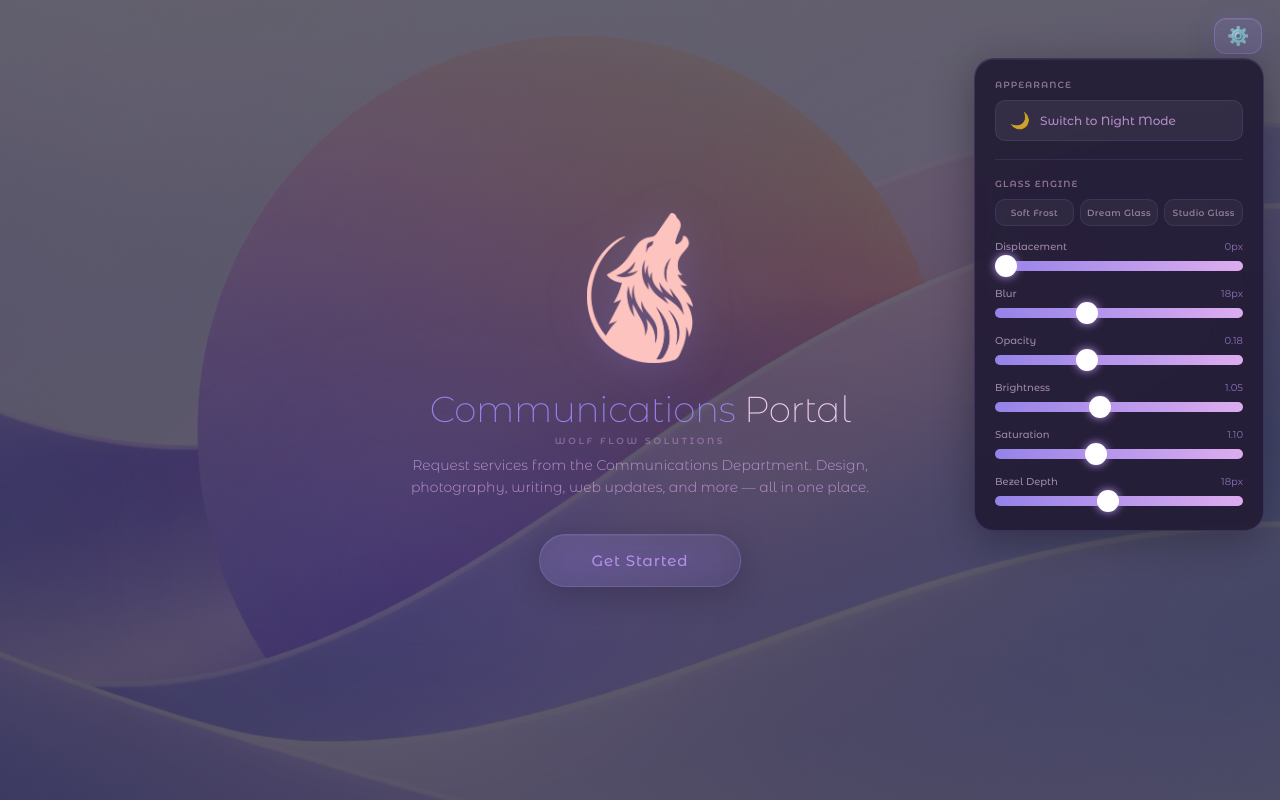
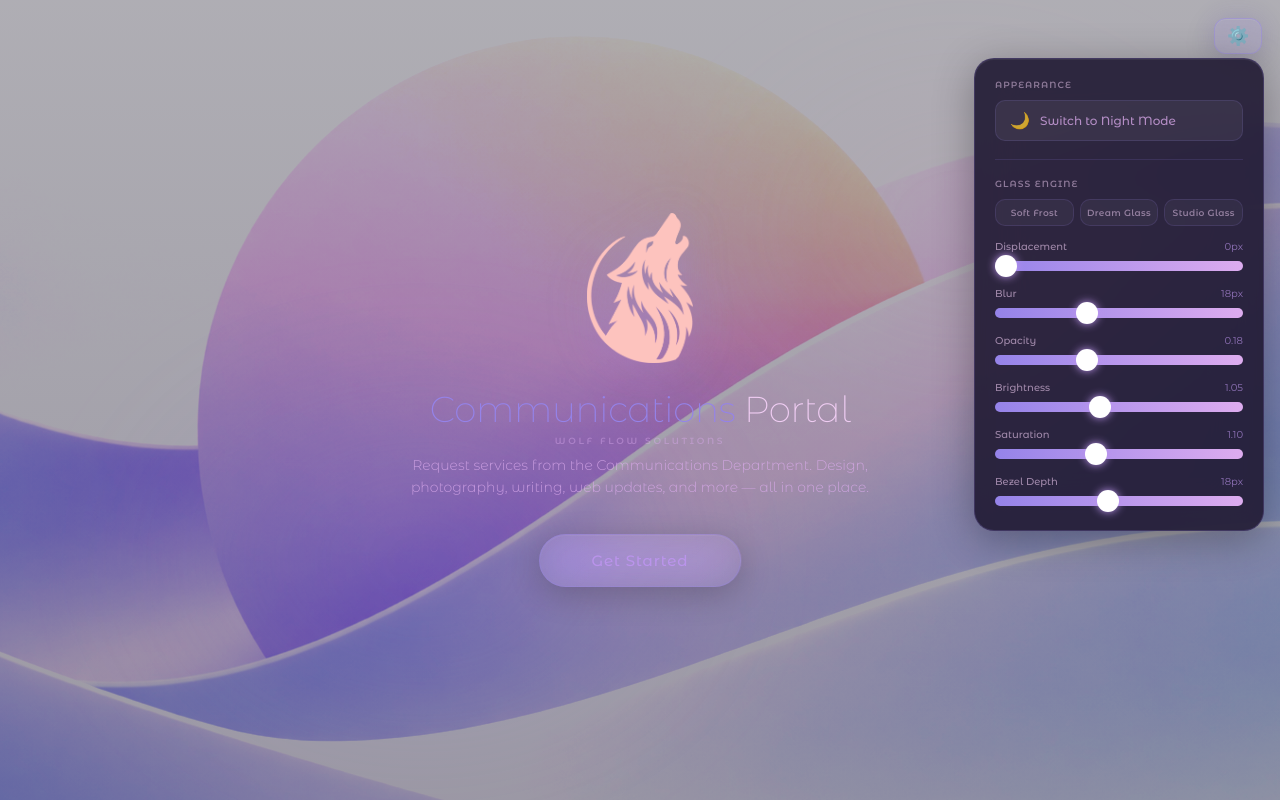
Before and after one commit to JM7876/wolf-flow, a Next.js app: page / in a window 1280 px wide. Both pictures are taken after a click on the button "⚙️". Built offline with nearby package versions, Linux system fonts and the light colour scheme.

Commit message:
fix: enhance UI and scrolling fixes
Increase background brightness and fix scrolling issues
Update "Low" button color and date input styling for visibility.

Co-authored-by: Johnathon Moulds <255857610+JM7876@users.noreply.github.com>

```diff
--- a/app/WolfPortal-v1.jsx
+++ b/app/WolfPortal-v1.jsx
@@ -240,13 +240,14 @@ function FormField({ label, type = "text", value, onChange, placeholder, require
       </div>
     );
   }
+  const isDateOrTime = type === "date" || type === "time";
   return (
     <div style={{ marginBottom: 14 }}>
       <label style={{ fontSize: 11, fontWeight: 500, fontFamily: FONT, color: FC.textSecondary, letterSpacing: "0.04em", display: "block", marginBottom: 6 }}>
         {label}{required && <span style={{ color: FC.redLight }}> *</span>}
       </label>
       <input type={type} value={value} onChange={e => onChange(e.target.value)} placeholder={placeholder}
-        style={inputBase}
+        style={{ ...inputBase, ...(isDateOrTime ? { colorScheme: "dark", cursor: "pointer" } : {}) }}
         onFocus={e => e.target.style.borderColor = `${WF.accent}60`}
         onBlur={e => e.target.style.borderColor = FC.border}
       />
@@ -370,21 +371,21 @@ function PortalBackground({ nightMode }) {
         backgroundSize: "cover",
         backgroundPosition: "center",
         backgroundRepeat: "no-repeat",
-        filter: nightMode ? "brightness(0.3) saturate(0.8)" : "brightness(0.85) saturate(1.1)",
+        filter: nightMode ? "brightness(0.45) saturate(0.85)" : "brightness(1.1) saturate(1.15)",
         transition: "filter 0.6s ease",
       }} />
       {/* Dark overlay for content legibility */}
       <div style={{
         position: "absolute", inset: 0,
         background: nightMode
-          ? "linear-gradient(180deg, rgba(26,22,40,0.85) 0%, rgba(34,28,53,0.9) 100%)"
-          : "linear-gradient(180deg, rgba(26,22,40,0.6) 0%, rgba(34,28,53,0.7) 100%)",
+          ? "linear-gradient(180deg, rgba(26,22,40,0.7) 0%, rgba(34,28,53,0.75) 100%)"
+          : "linear-gradient(180deg, rgba(26,22,40,0.35) 0%, rgba(34,28,53,0.45) 100%)",
         transition: "background 0.6s ease",
       }} />
-      {/* Accent glow — bottom left */}
-      <div style={{ position: "absolute", bottom: "5%", left: "8%", width: "50%", height: "50%", opacity: nightMode ? 0.08 : 0.15, background: `radial-gradient(ellipse, ${WF.accent}, transparent 70%)`, filter: "blur(90px)" }} />
-      {/* Warm glow — top right */}
-      <div style={{ position: "absolute", top: "8%", right: "5%", width: "40%", height: "40%", opacity: nightMode ? 0.04 : 0.08, background: `radial-gradient(ellipse, ${WF.warm}, transparent 70%)`, filter: "blur(90px)" }} />
+      {/* Accent glow -- bottom left */}
+      <div style={{ position: "absolute", bottom: "5%", left: "8%", width: "50%", height: "50%", opacity: nightMode ? 0.12 : 0.22, background: `radial-gradient(ellipse, ${WF.accent}, transparent 70%)`, filter: "blur(90px)" }} />
+      {/* Warm glow -- top right */}
+      <div style={{ position: "absolute", top: "8%", right: "5%", width: "40%", height: "40%", opacity: nightMode ? 0.06 : 0.14, background: `radial-gradient(ellipse, ${WF.warm}, transparent 70%)`, filter: "blur(90px)" }} />
     </div>
   );
 }
@@ -547,7 +548,7 @@ function ServiceForm({ serviceId, onSubmit, onBack }) {
               { value: "standard", label: "Standard", icon: "📋" },
               { value: "low", label: "Low", icon: "📅" },
             ]}
-            colors={[FC.gold, WF.accent, FC.textDim]}
+            colors={[FC.gold, WF.accent, FC.turquoiseLight]}
           />
           <TripleToggle label="Media Type" value={mediaType} onChange={setMediaType}
             options={[
@@ -627,7 +628,7 @@ function ConfirmationPage({ submission, onHome, onTracker }) {
 
   return (
     <div style={{ minHeight: "100vh", display: "flex", flexDirection: "column", position: "relative", zIndex: 1 }}>
-      <div style={{ flex: 1, display: "flex", alignItems: "center", justifyContent: "center" }}>
+      <div style={{ flex: 1, display: "flex", alignItems: "flex-start", justifyContent: "center", paddingTop: 24 }}>
       <div style={{ maxWidth: 480, width: "100%", padding: "20px 24px 20px" }}>
         {/* Success indicator */}
         <div style={{ textAlign: "center", marginBottom: 28 }}>
@@ -1145,7 +1146,7 @@ function SettingsDropdown({ nightMode, onToggleNight }) {
 
       <div style={{
         position: "fixed", top: 58, right: 16, zIndex: 300, width: 290, borderRadius: 20,
-        padding: open ? 20 : 0, maxHeight: open ? 520 : 0, overflow: "hidden",
+        padding: open ? 20 : 0, maxHeight: open ? "min(520px, calc(100vh - 80px))" : 0, overflowY: open ? "auto" : "hidden", overflowX: "hidden",
         background: "rgba(34,28,53,0.92)", backdropFilter: "blur(24px) brightness(1.05) saturate(1.15)",
         WebkitBackdropFilter: "blur(24px) brightness(1.05) saturate(1.15)",
         border: open ? "1px solid rgba(149,131,233,0.2)" : "1px solid transparent",
@@ -1246,7 +1247,7 @@ export default function WolfFlowPortal() {
   };
 
   return (
-    <div style={{ minHeight: "100vh", fontFamily: FONT, color: FC.textPrimary, position: "relative", overflow: "hidden" }}>
+    <div style={{ minHeight: "100vh", fontFamily: FONT, color: FC.textPrimary, position: "relative", overflowX: "hidden" }}>
       <link href="https://fonts.googleapis.com/css2?family=Montserrat+Alternates:ital,wght@0,100;0,200;0,300;0,400;0,500;0,600;0,700;0,800;0,900;1,500&display=swap" rel="stylesheet" />
 
       <PortalBackground nightMode={nightMode} />
--- a/app/globals.css
+++ b/app/globals.css
@@ -109,7 +109,6 @@
 }
 
 html, body {
-  overflow: hidden;
   height: 100%;
   width: 100%;
   background-color: var(--bg-primary);
@@ -117,6 +116,16 @@ html, body {
   font-family: 'Montserrat Alternates', -apple-system, BlinkMacSystemFont, sans-serif;
   -webkit-font-smoothing: antialiased;
   -moz-osx-font-smoothing: grayscale;
+}
+
+html {
+  overflow-y: auto;
+  overflow-x: hidden;
+  -webkit-overflow-scrolling: touch;
+}
+
+body {
+  overflow-x: hidden;
 }
 
 /* ═══ GLASS CLASS ═══ */
@@ -136,6 +145,25 @@ html, body {
   box-shadow:
     0 0 var(--glass-bezel-depth) rgba(149, 131, 233, 0.15),
     inset 0 0 calc(var(--glass-bezel-depth) / 2) rgba(255, 255, 255, 0.4);
+}
+
+/* ═══ DATE / TIME INPUT STYLING ═══ */
+input[type="date"],
+input[type="time"] {
+  color-scheme: dark;
+}
+
+input[type="date"]::-webkit-calendar-picker-indicator,
+input[type="time"]::-webkit-calendar-picker-indicator {
+  filter: invert(0.8) brightness(1.2);
+  cursor: pointer;
+  opacity: 0.7;
+  transition: opacity 0.2s ease;
+}
+
+input[type="date"]::-webkit-calendar-picker-indicator:hover,
+input[type="time"]::-webkit-calendar-picker-indicator:hover {
+  opacity: 1;
 }
 
 /* ═══ 7. SLIDER STYLING ═══ */
```
